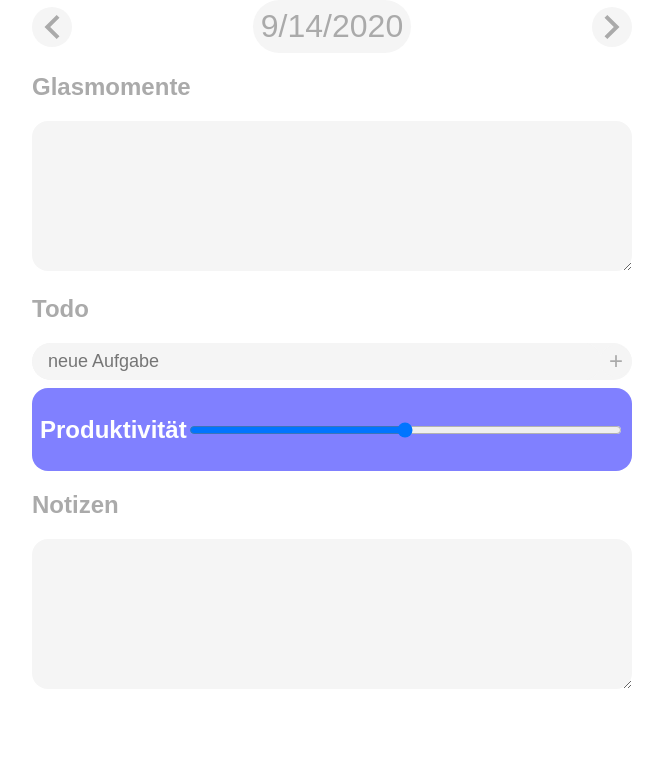
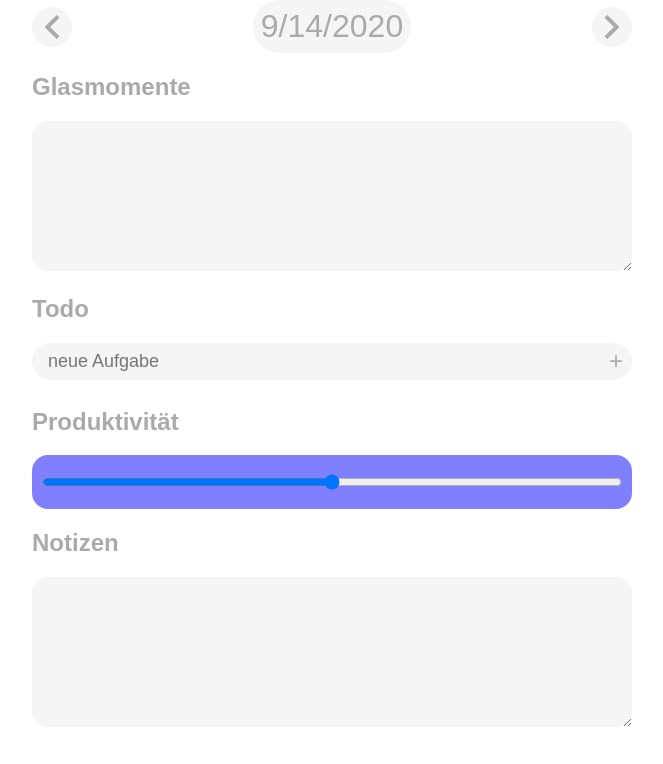
Before and after one commit to fillmer-development/achtsamkeit, a React (Create React App) app: page / in a window 1280 px wide. Shown: the top 764 px of the page, without its empty margins (308-971 px from the left). Built offline with nearby package versions, Linux system fonts and the light colour scheme.

Commit message:
change layout

```diff
--- a/src/Productivity.js
+++ b/src/Productivity.js
@@ -5,11 +5,12 @@ import { mapProductivityToHSL } from './utils'
 const Productivity = ({ value = 50, ...props }) => {
     return (
         <div
-            className='productivity'
-            style={{ backgroundColor: mapProductivityToHSL(value) }}>
+            className='productivity'>
             <h2>Produktivität</h2>
-            <RangeInput value={value} {...props} />
-            <h3>{value}</h3>
+            <div style={{ backgroundColor: mapProductivityToHSL(value) }}>
+                <RangeInput value={value} {...props} />
+                <h3>{value}</h3>
+            </div>
         </div>
     )
 }
--- a/src/styles/component-styles.scss
+++ b/src/styles/component-styles.scss
@@ -33,15 +33,17 @@
 }
 
 .productivity {
-    background-color: $color-flat;
+    div {
         border-radius: 1rem;
         padding: 0.5rem;
         display: flex;
         align-items: center;
         justify-content: center;
         color: white;
+
         input {
             width: 100%;
+        }
     }
 }
 
```
Lines whose indentation alone changed are shown as unchanged.
